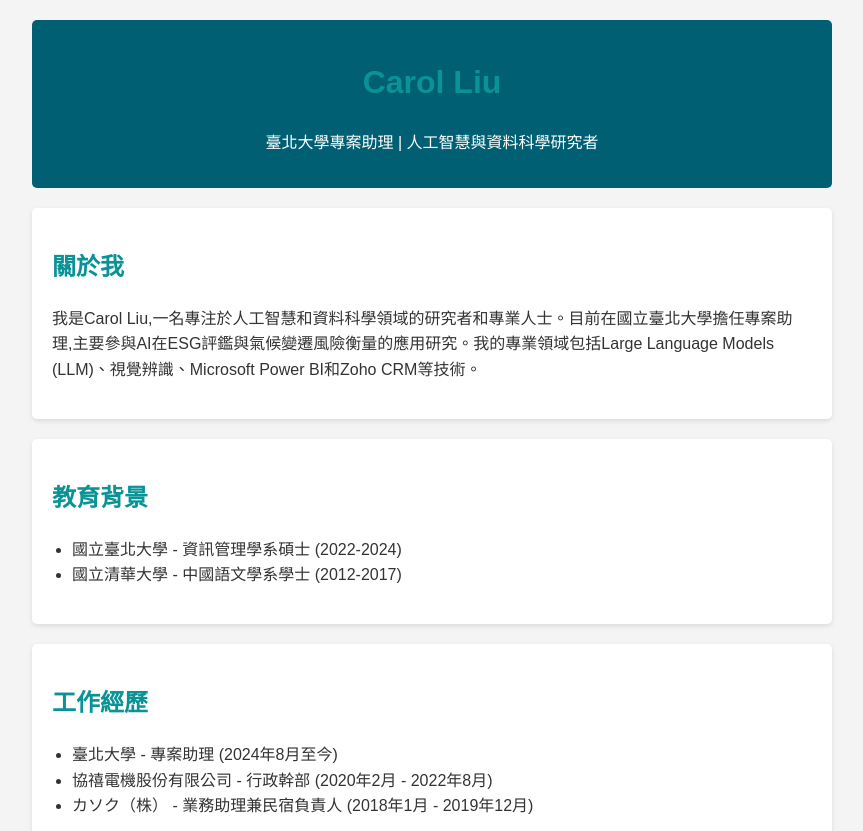
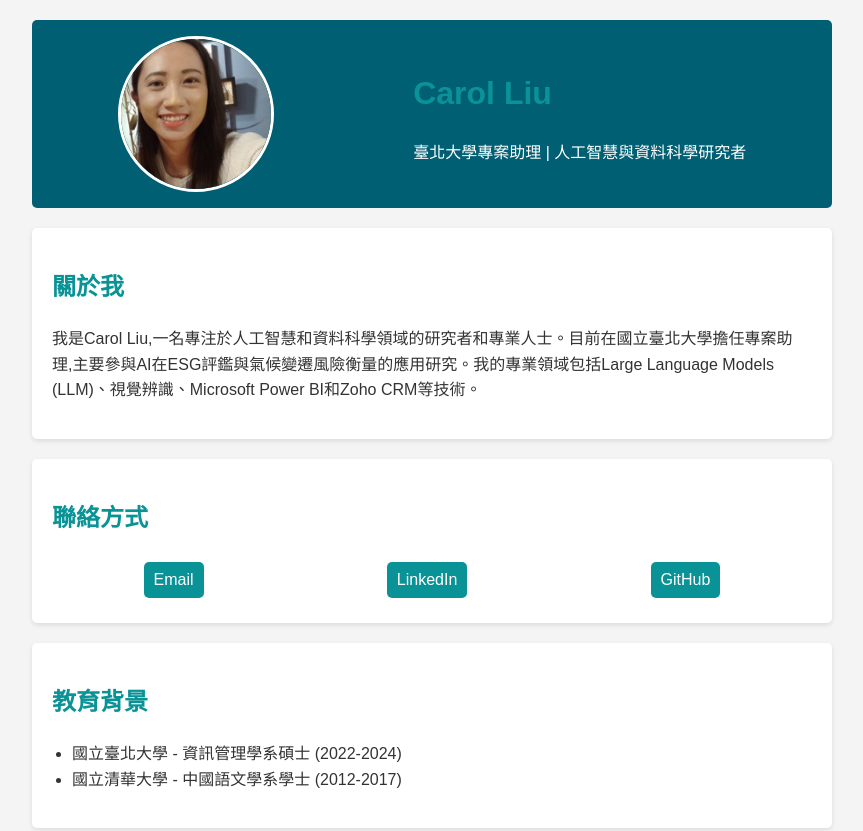
Before and after one commit to CarolLiuXQ/carolliuxq.github.io, a plain HTML site: page index.html in a window 1280 px wide. Shown: the top 831 px of the page, without its empty margins (208-1071 px from the left). Drawn offline with Linux system fonts and the light colour scheme.

Commit message:
Update index.html

```diff
--- a/index.html
+++ b/index.html
@@ -20,6 +20,19 @@
             text-align: center;
             padding: 1rem;
             border-radius: 5px;
+            display: flex;
+            align-items: center;
+            justify-content: space-around;
+        }
+        .profile-img {
+            width: 150px;
+            height: 150px;
+            border-radius: 50%;
+            object-fit: cover;
+            border: 3px solid #fff;
+        }
+        .header-text {
+            text-align: left;
         }
         h1, h2 {
             color: #0a9396;
@@ -49,17 +62,47 @@
         a:hover {
             text-decoration: underline;
         }
+        .contact-info {
+            display: flex;
+            justify-content: space-around;
+            flex-wrap: wrap;
+        }
+        .contact-info a {
+            margin: 5px;
+            padding: 5px 10px;
+            background-color: #0a9396;
+            color: #fff;
+            border-radius: 5px;
+            transition: background-color 0.3s;
+        }
+        .contact-info a:hover {
+            background-color: #005f73;
+            text-decoration: none;
+        }
     </style>
 </head>
 <body>
     <header>
-        <h1>Carol Liu</h1>
-        <p>臺北大學專案助理 | 人工智慧與資料科學研究者</p>
+        <img src="profile.jpg" alt="Profile Picture" class="profile-img">
+        <div class="header-text">
+            <h1>Carol Liu</h1>
+            <p>臺北大學專案助理 | 人工智慧與資料科學研究者</p>
+        </div>
     </header>
 
     <section id="about">
         <h2>關於我</h2>
         <p>我是Carol Liu,一名專注於人工智慧和資料科學領域的研究者和專業人士。目前在國立臺北大學擔任專案助理,主要參與AI在ESG評鑑與氣候變遷風險衡量的應用研究。我的專業領域包括Large Language Models (LLM)、視覺辨識、Microsoft Power BI和Zoho CRM等技術。</p>
+    </section>
+
+    <section id="contact">
+        <h2>聯絡方式</h2>
+        <div class="contact-info">
+            <a href="mailto:youremail@example.com">Email</a>
+            <a href="https://www.linkedin.com/in/yourprofile" target="_blank">LinkedIn</a>
+            <a href="https://github.com/yourusername" target="_blank">GitHub</a>
+            <!-- 可以根據需要添加或移除聯絡方式 -->
+        </div>
     </section>
 
     <section id="education">
```
